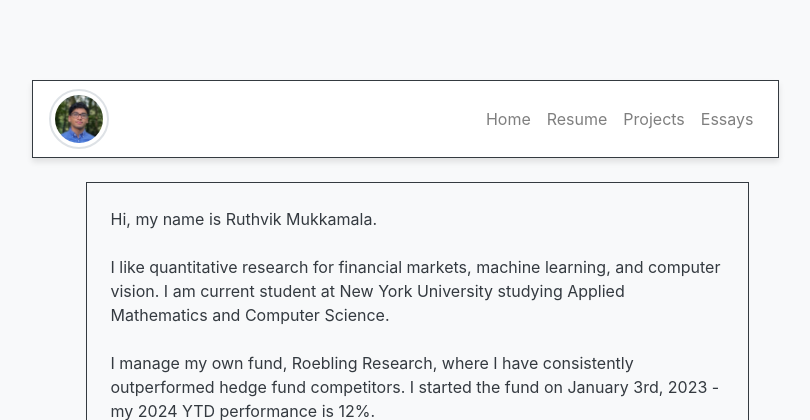
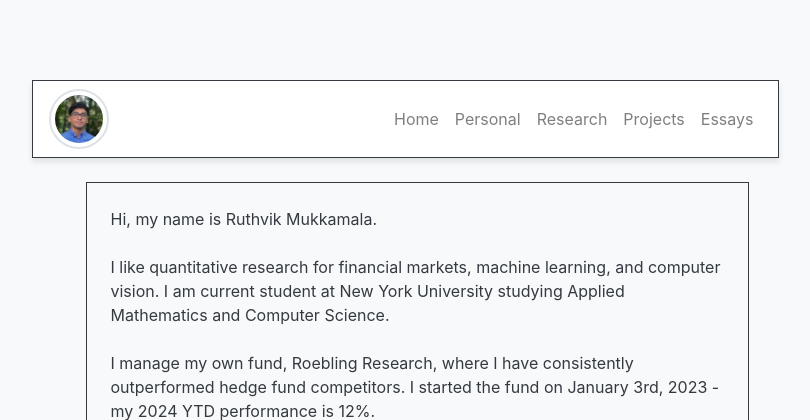
Before and after one commit to RuthvikMukkamala/ruthvik_flask, a Flask app: page / in a window 1280 px wide. Shown: the top 420 px of the page, without its empty margins (235-1045 px from the left). Run offline with Flask 3, Linux system fonts and the light colour scheme; some libraries are stand-ins or nearby versions.

Commit message:
add more info

```diff
--- a/app.py
+++ b/app.py
@@ -9,7 +9,7 @@ def home():
 
 @app.route('/personal')
 def personal_info():
-    return render_template(...)
+    return render_template("personal.html")
 
 @app.route('/essays')
 def essays():
--- a/templates/base.html
+++ b/templates/base.html
@@ -95,7 +95,9 @@
 
           <div class="navbar-nav ml-auto">
             <a href="/" class="nav-item nav-link" id="home">Home</a>
-            <a href="https://www.dropbox.com/scl/fi/zch2dt6rkyc2uohlk8g15/Mukkamala-Ruthvik-Resume.pdf?rlkey=binnt9ta4zur0swiw2k7uo5sr&st=wu2c7km0&dl=0" class="nav-item nav-link" id="resume">Resume</a>
+            <a href="/personal" class="nav-item nav-link" id="personal">Personal</a>
+            <a href="/research" class="nav-item nav-link" id="Research">Research</a>
+{#            <a href="https://www.dropbox.com/scl/fi/zch2dt6rkyc2uohlk8g15/Mukkamala-Ruthvik-Resume.pdf?rlkey=binnt9ta4zur0swiw2k7uo5sr&st=wu2c7km0&dl=0" class="nav-item nav-link" id="resume">Resume</a>#}
             <a href="/projects" class="nav-item nav-link" id="projects">Projects</a>
             <a href="/essays" class="nav-item nav-link" id="blog">Essays</a>
           </div>
--- a/templates/home.html
+++ b/templates/home.html
@@ -22,9 +22,17 @@
         <br><br>
         I manage my own fund, Roebling Research, where I have consistently outperformed hedge fund competitors. I started the fund on January 3rd, 2023 - my 2024 YTD performance is 12%.
         <br><br>
-        My fund is focused on fundamental equity trading. I am a disciple of Warren Buffett and Bill Ackman - I believe in investing in great companies at fair prices. The engineer in me wants to learn the market which is why I have added systematic equity trading.
+        My fund is focused on fundamental equity trading. I am a disciple of Warren Buffett and Bill Ackman - I believe in investing in great companies at fair prices and my returns are reflective of value investing strategies.
+          I also have added systematic trading strategies and fixed-income derivatives as of May 2024. I have done option-pricing research using Physics-Informed Neural Networks
+          and power trading research under NYU x MIT Energy. I will be adding commodities trading to my strategies starting 2025.
+
+
+          I plan on publishing my research reports to share my approach. If anyone reads anything they disagree with I would love to hear
+          from you!
+
+          I have also open-sourced my trained Physics Informed Neural Networks on equity options to improve research for options pricing.
         <br><br>
-        I have also previously worked as a developer for the Macro Quant Development Team at Balyasny Asset Management in 2023. I also worked on HIFI, a music-tech startup acquired by Block, Inc in 2022 as a software engineering intern. I loved the focus of a lean team passionate about building financial services for a targeted audience.
+        I have also previously worked as a developer for the Macro Quant Development Team at Balyasny Asset Management in 2023. I also worked on HIFI, a music-tech startup acquired by Block in 2022 as a software engineering intern. I loved the focus of a lean team passionate about building financial services for a targeted audience.
         <br><br>
         My page serves my opinions and mine alone. I will share research papers, essays, and books I have read or written.
       </p>
```
Also changed, not shown: templates/personal.html (added, +7 -0 lines), 1 other file.
